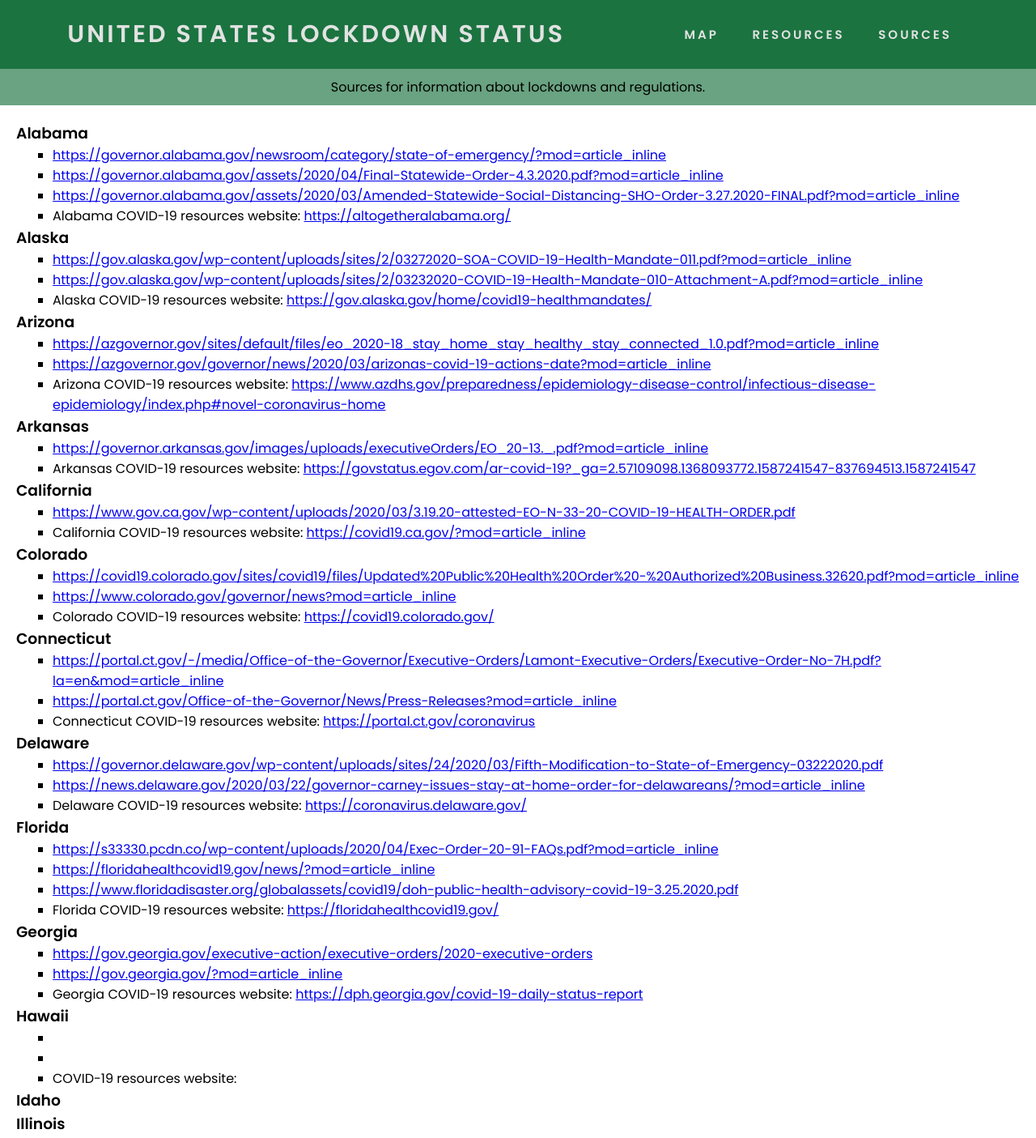
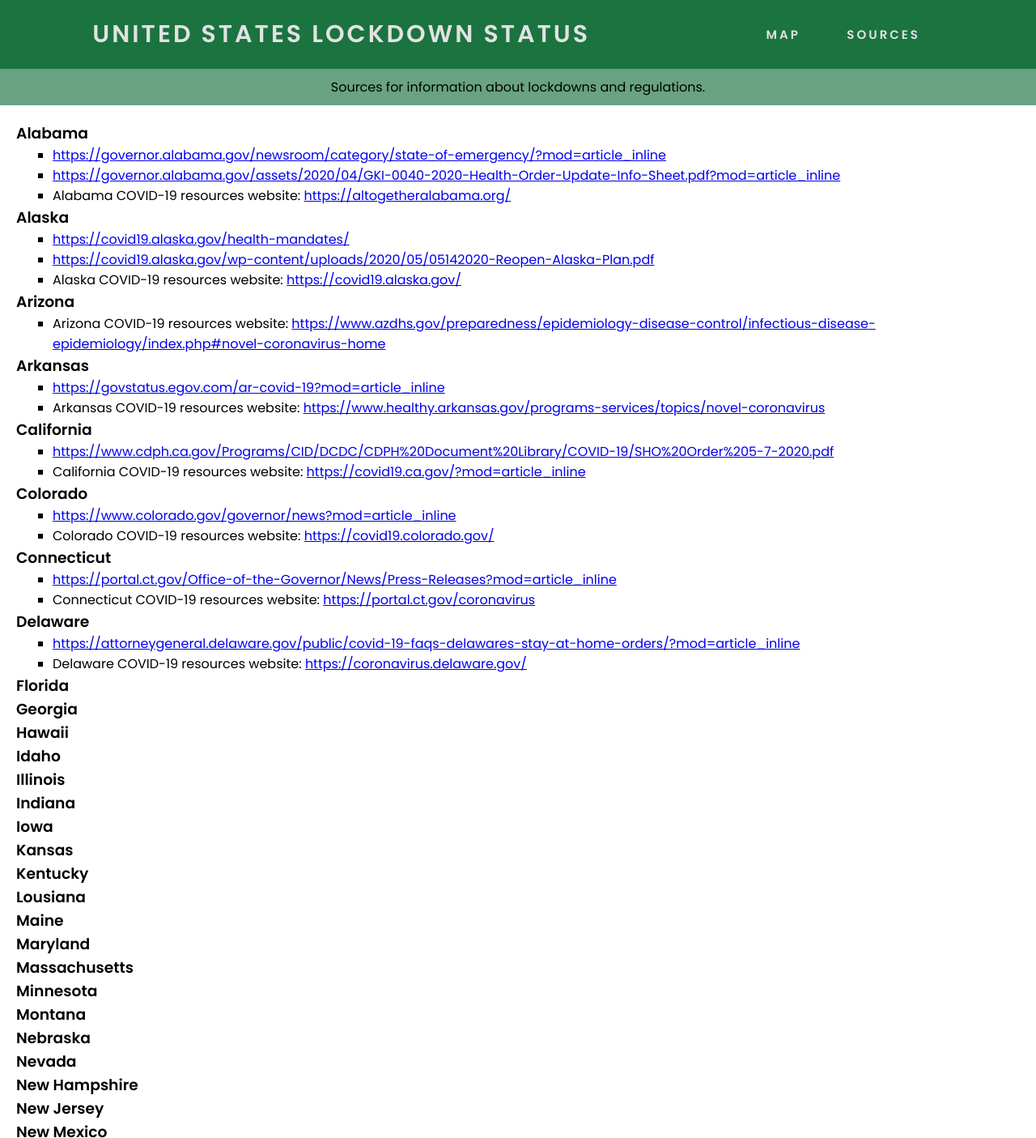
Before and after one commit to li-jonathan/covid-lockdown-map, a website: page sources.html in a window 1280 px wide. Shown: the top 1405 px of the page at 81% size. Drawn offline with Linux system fonts and the light colour scheme.

Commit message:
Working version to demonstrate functionality.

```diff
--- a/sources.html
+++ b/sources.html
@@ -12,7 +12,6 @@
           </div>
           <ul class="nav-links">
             <li><a href="index.html">Map</a></li>
-            <li><a href="resources.html">Resources</a></li>
             <li><a href="sources.html">Sources</a></li>
           </ul>
         </nav>
@@ -23,69 +22,47 @@
             <h3>Alabama</h3>
             <ul>
               <li><a target='_blank' href="https://governor.alabama.gov/newsroom/category/state-of-emergency/?mod=article_inline">https://governor.alabama.gov/newsroom/category/state-of-emergency/?mod=article_inline</a></li>
-              <li><a target='_blank' href="https://governor.alabama.gov/assets/2020/04/Final-Statewide-Order-4.3.2020.pdf?mod=article_inline">https://governor.alabama.gov/assets/2020/04/Final-Statewide-Order-4.3.2020.pdf?mod=article_inline</a></li>
-              <li><a target='_blank' href="https://governor.alabama.gov/assets/2020/03/Amended-Statewide-Social-Distancing-SHO-Order-3.27.2020-FINAL.pdf?mod=article_inline">https://governor.alabama.gov/assets/2020/03/Amended-Statewide-Social-Distancing-SHO-Order-3.27.2020-FINAL.pdf?mod=article_inline</a></li>
+              <li><a target='_blank' href="https://governor.alabama.gov/assets/2020/04/GKI-0040-2020-Health-Order-Update-Info-Sheet.pdf?mod=article_inline">https://governor.alabama.gov/assets/2020/04/GKI-0040-2020-Health-Order-Update-Info-Sheet.pdf?mod=article_inline</a></li>
               <li>Alabama COVID-19 resources website: <a target='_blank' href="https://altogetheralabama.org/">https://altogetheralabama.org/</a></li>
             </ul>
             <h3>Alaska</h3>
             <ul>
-              <li><a target='_blank' href="https://gov.alaska.gov/wp-content/uploads/sites/2/03272020-SOA-COVID-19-Health-Mandate-011.pdf?mod=article_inline">https://gov.alaska.gov/wp-content/uploads/sites/2/03272020-SOA-COVID-19-Health-Mandate-011.pdf?mod=article_inline</a></li>
-              <li><a target='_blank' href="https://gov.alaska.gov/wp-content/uploads/sites/2/03232020-COVID-19-Health-Mandate-010-Attachment-A.pdf?mod=article_inline">https://gov.alaska.gov/wp-content/uploads/sites/2/03232020-COVID-19-Health-Mandate-010-Attachment-A.pdf?mod=article_inline</a></li>
-              <li>Alaska COVID-19 resources website: <a target='_blank' href="https://gov.alaska.gov/home/covid19-healthmandates/">https://gov.alaska.gov/home/covid19-healthmandates/</a></li>
+              <li><a target='_blank' href="https://covid19.alaska.gov/health-mandates/">https://covid19.alaska.gov/health-mandates/</a></li>
+              <li><a target='_blank' href="https://covid19.alaska.gov/wp-content/uploads/2020/05/05142020-Reopen-Alaska-Plan.pdf">https://covid19.alaska.gov/wp-content/uploads/2020/05/05142020-Reopen-Alaska-Plan.pdf</a></li>
+              <li>Alaska COVID-19 resources website: <a target='_blank' href="https://covid19.alaska.gov/">https://covid19.alaska.gov/</a></li>
             </ul>
             <h3>Arizona</h3>
             <ul>
-              <li><a target='_blank' href="https://azgovernor.gov/sites/default/files/eo_2020-18_stay_home_stay_healthy_stay_connected_1.0.pdf?mod=article_inline">https://azgovernor.gov/sites/default/files/eo_2020-18_stay_home_stay_healthy_stay_connected_1.0.pdf?mod=article_inline</a></li>
-              <li><a target='_blank' href="https://azgovernor.gov/governor/news/2020/03/arizonas-covid-19-actions-date?mod=article_inline">https://azgovernor.gov/governor/news/2020/03/arizonas-covid-19-actions-date?mod=article_inline</a></li>
               <li>Arizona COVID-19 resources website: <a target='_blank' href="https://www.azdhs.gov/preparedness/epidemiology-disease-control/infectious-disease-epidemiology/index.php#novel-coronavirus-home">https://www.azdhs.gov/preparedness/epidemiology-disease-control/infectious-disease-epidemiology/index.php#novel-coronavirus-home</a></li>
             </ul>
             <h3>Arkansas</h3>
             <ul>
-              <li><a target='_blank' href="https://governor.arkansas.gov/images/uploads/executiveOrders/EO_20-13._.pdf?mod=article_inline">https://governor.arkansas.gov/images/uploads/executiveOrders/EO_20-13._.pdf?mod=article_inline</a></li>
-              <li>Arkansas COVID-19 resources website: <a target='_blank' href="https://govstatus.egov.com/ar-covid-19?_ga=2.57109098.1368093772.1587241547-837694513.1587241547">https://govstatus.egov.com/ar-covid-19?_ga=2.57109098.1368093772.1587241547-837694513.1587241547</a></li>
+              <li><a target='_blank' href="https://govstatus.egov.com/ar-covid-19?mod=article_inline">https://govstatus.egov.com/ar-covid-19?mod=article_inline</a></li>
+              <li>Arkansas COVID-19 resources website: <a target='_blank' href="https://www.healthy.arkansas.gov/programs-services/topics/novel-coronavirus">https://www.healthy.arkansas.gov/programs-services/topics/novel-coronavirus</a></li>
             </ul>
             <h3>California</h3>
             <ul>
-              <li><a target='_blank' href="https://www.gov.ca.gov/wp-content/uploads/2020/03/3.19.20-attested-EO-N-33-20-COVID-19-HEALTH-ORDER.pdf">https://www.gov.ca.gov/wp-content/uploads/2020/03/3.19.20-attested-EO-N-33-20-COVID-19-HEALTH-ORDER.pdf</a></li>
+              <li><a target='_blank' href="https://www.cdph.ca.gov/Programs/CID/DCDC/CDPH%20Document%20Library/COVID-19/SHO%20Order%205-7-2020.pdf">https://www.cdph.ca.gov/Programs/CID/DCDC/CDPH%20Document%20Library/COVID-19/SHO%20Order%205-7-2020.pdf</a></li>
               <li>California COVID-19 resources website: <a target='_blank' href="https://covid19.ca.gov/?mod=article_inline">https://covid19.ca.gov/?mod=article_inline</a></li>
             </ul>
             <h3>Colorado</h3>
             <ul>
-              <li><a target='_blank' href="https://covid19.colorado.gov/sites/covid19/files/Updated%20Public%20Health%20Order%20-%20Authorized%20Business.32620.pdf?mod=article_inline">https://covid19.colorado.gov/sites/covid19/files/Updated%20Public%20Health%20Order%20-%20Authorized%20Business.32620.pdf?mod=article_inline</a></li>
               <li><a target='_blank' href="https://www.colorado.gov/governor/news?mod=article_inline">https://www.colorado.gov/governor/news?mod=article_inline</a></li>
               <li>Colorado COVID-19 resources website: <a target='_blank' href="https://covid19.colorado.gov/">https://covid19.colorado.gov/</a></li>
             </ul>
             <h3>Connecticut</h3>
             <ul>
-              <li><a target='_blank' href="https://portal.ct.gov/-/media/Office-of-the-Governor/Executive-Orders/Lamont-Executive-Orders/Executive-Order-No-7H.pdf?la=en&mod=article_inline">https://portal.ct.gov/-/media/Office-of-the-Governor/Executive-Orders/Lamont-Executive-Orders/Executive-Order-No-7H.pdf?la=en&mod=article_inline</a></li>
               <li><a target='_blank' href="https://portal.ct.gov/Office-of-the-Governor/News/Press-Releases?mod=article_inline">https://portal.ct.gov/Office-of-the-Governor/News/Press-Releases?mod=article_inline</a></li>
               <li>Connecticut COVID-19 resources website: <a target='_blank' href="https://portal.ct.gov/coronavirus">https://portal.ct.gov/coronavirus</a></li>
             </ul>
             <h3>Delaware</h3>
             <ul>
-              <li><a target='_blank' href="https://governor.delaware.gov/wp-content/uploads/sites/24/2020/03/Fifth-Modification-to-State-of-Emergency-03222020.pdf">https://governor.delaware.gov/wp-content/uploads/sites/24/2020/03/Fifth-Modification-to-State-of-Emergency-03222020.pdf</a></li>
-              <li><a target='_blank' href="https://news.delaware.gov/2020/03/22/governor-carney-issues-stay-at-home-order-for-delawareans/?mod=article_inline">https://news.delaware.gov/2020/03/22/governor-carney-issues-stay-at-home-order-for-delawareans/?mod=article_inline</a></li>
+              <li><a target='_blank' href="https://attorneygeneral.delaware.gov/public/covid-19-faqs-delawares-stay-at-home-orders/?mod=article_inline">https://attorneygeneral.delaware.gov/public/covid-19-faqs-delawares-stay-at-home-orders/?mod=article_inline</a></li>
               <li>Delaware COVID-19 resources website: <a target='_blank' href="https://coronavirus.delaware.gov/">https://coronavirus.delaware.gov/</a></li>
             </ul>
             <h3>Florida</h3>
-            <ul>
-              <li><a target='_blank' href="https://s33330.pcdn.co/wp-content/uploads/2020/04/Exec-Order-20-91-FAQs.pdf?mod=article_inline">https://s33330.pcdn.co/wp-content/uploads/2020/04/Exec-Order-20-91-FAQs.pdf?mod=article_inline</a></li>
-              <li><a target='_blank' href="https://floridahealthcovid19.gov/news/?mod=article_inline">https://floridahealthcovid19.gov/news/?mod=article_inline</a></li>
-              <li><a target='_blank' href="https://www.floridadisaster.org/globalassets/covid19/doh-public-health-advisory-covid-19-3.25.2020.pdf">https://www.floridadisaster.org/globalassets/covid19/doh-public-health-advisory-covid-19-3.25.2020.pdf</a></li>
-              <li>Florida COVID-19 resources website: <a target='_blank' href="https://floridahealthcovid19.gov/">https://floridahealthcovid19.gov/</a></li>
-            </ul>
             <h3>Georgia</h3>
-            <ul>
-              <li><a target='_blank' href="https://gov.georgia.gov/executive-action/executive-orders/2020-executive-orders">https://gov.georgia.gov/executive-action/executive-orders/2020-executive-orders</a></li>
-              <li><a target='_blank' href="https://gov.georgia.gov/?mod=article_inline">https://gov.georgia.gov/?mod=article_inline</a></li>
-              <li>Georgia COVID-19 resources website: <a target='_blank' href="https://dph.georgia.gov/covid-19-daily-status-report">https://dph.georgia.gov/covid-19-daily-status-report</a></li>
-            </ul>
             <h3>Hawaii</h3>
-            <ul>
-              <li><a target='_blank' href=""></a></li>
-              <li><a target='_blank' href=""></a></li>
-              <li> COVID-19 resources website: <a target='_blank' href=""></a></li>
-            </ul>
             <h3>Idaho</h3>
             <h3>Illinois</h3>
             <h3>Indiana</h3>
--- a/style.css
+++ b/style.css
@@ -27,7 +27,7 @@ nav {
 .nav-links {
     display: flex;
     justify-content: space-around;
-    width: 30%;
+    width: 20%;
 }
 
 .nav-links li {
```
Also changed, not shown: index.html (+1 -2 lines), resources.html (deleted, +0 -26 lines), script.js (+2 -15 lines).
